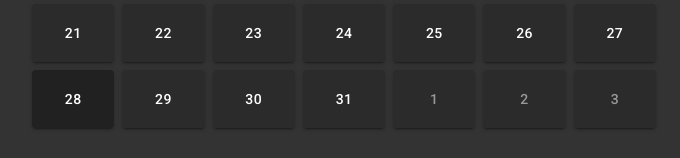
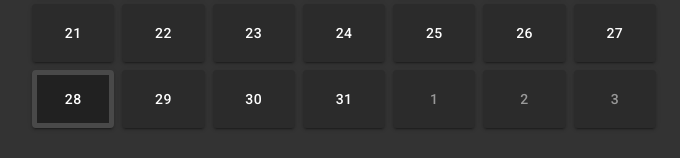
Before and after one commit to MarcusMohns/simple-calendar, a React (Vite) app: page / in a window 1280 px wide. Shown: the part 455-613 px from the top of the page, without its empty margins (296-976 px from the left). Built offline with nearby package versions, Linux system fonts and the light colour scheme.

Commit message:
change selected logic so it relies on the rerender and not on state

```diff
--- a/src/Calendar.jsx
+++ b/src/Calendar.jsx
@@ -28,30 +28,14 @@ const Calendar = () => {
     year: currYear,
   });
 
-  const currDaysOfMonth = [...calendar[selectedDate.month].days];
-
-  const handleHighlighted = (dayObj) => {
-    setCalendar((oldCalendar) =>
-      oldCalendar.map((month) =>
-        month.id === selectedDate.month
-          ? {
-              ...month,
-              days: month.days.map((day) =>
-                day.num === dayObj.num && day.month === dayObj.month
-                  ? { ...day, highlighted: true }
-                  : { ...day, highlighted: false }
-              ),
-            }
-          : month
-      )
-    );
+  const handleSelected = (dayObj) => {
     setSelectedDate((oldDate) => ({ ...oldDate, day: dayObj }));
   };
 
   const saveAppointment = (newAppointment) => {
     setCalendar((oldCalendar) =>
       oldCalendar.map((oldMonth) =>
-        // Check the highlighted day is part of the current month on screen or an adjacent one.
+        // Check the selected day is part of the current month on screen or an adjacent one.
         oldMonth.id === selectedDate.day.month || // 10
         oldMonth.id === selectedDate.day.month + 1 ||
         oldMonth.id === selectedDate.day.month - 1
@@ -98,7 +82,7 @@ const Calendar = () => {
   const deleteAppointment = (id) => {
     setCalendar((oldCalendar) =>
       oldCalendar.map((oldMonth) =>
-        // Check the highlighted day is part of the current month on screen or an adjacent one.
+        // Check the selected day is part of the current month on screen or an adjacent one.
         oldMonth.id === selectedDate.day.month || // 10
         oldMonth.id === selectedDate.day.month + 1 ||
         oldMonth.id === selectedDate.day.month - 1
@@ -199,11 +183,8 @@ const Calendar = () => {
       <Suspense fallback={<CircularProgress color="secondary" />}>
         <Month
           month={calendar[selectedDate.month]}
-          selectedMonth={selectedDate.month}
-          setSelectedDate={setSelectedDate}
-          nextMonth={nextMonth}
-          previousMonth={previousMonth}
-          handleHighlighted={handleHighlighted}
+          selectedDay={selectedDate.day}
+          handleSelected={handleSelected}
           currDay={currDay}
           currMonth={currMonth}
           currYear={currYear}
--- a/src/CalendarMonth.js
+++ b/src/CalendarMonth.js
@@ -35,7 +35,6 @@ export const CalendarMonth = (year, month) => {
         month: month - 1,
         year: year,
         currentMonth: false,
-        highlighted: false,
       },
     ];
   }
@@ -54,7 +53,6 @@ export const CalendarMonth = (year, month) => {
         month: month,
         year: year,
         currentMonth: true,
-        highlighted: false,
       },
     ];
   }
@@ -73,7 +71,6 @@ export const CalendarMonth = (year, month) => {
         month: month + 1,
         year: year,
         currentMonth: false,
-        highlighted: false,
       },
     ];
   }
--- a/src/Day.jsx
+++ b/src/Day.jsx
@@ -3,14 +3,14 @@ import Button from "@mui/material/Button";
 import Badge from "@mui/material/Badge";
 import { styled } from "@mui/material/styles";
 
-const StyledBadge = styled(Badge)(({ theme }) => ({
+const StyledBadge = styled(Badge)(() => ({
   "& .MuiBadge-badge": {
     right: 10,
     top: 10,
   },
 }));
 
-const Day = ({ day, handleHighlighted, isToday }) => {
+const Day = ({ day, handleSelected, isSelected, isToday }) => {
   return (
     <StyledBadge
       color="secondary"
@@ -19,7 +19,7 @@ const Day = ({ day, handleHighlighted, isToday }) => {
     >
       <Button
         variant="contained"
-        onClick={() => handleHighlighted(day)}
+        onClick={() => handleSelected(day)}
         sx={{
           minWidth: { xs: "40px", lg: "56px" },
           minHeight: { lg: "58px" },
@@ -27,9 +27,7 @@ const Day = ({ day, handleHighlighted, isToday }) => {
           background: "#2b2b2b",
           backgroundColor: isToday ? "#212121" : null,
           color: day.currentMonth ? "#fff" : "#999999",
-          border: day.highlighted
-            ? "5px solid #494949"
-            : "5px solid transparent",
+          border: isSelected ? "5px solid #494949" : "5px solid transparent",
         }}
       >
         {day.num}
--- a/src/Month.jsx
+++ b/src/Month.jsx
@@ -2,18 +2,12 @@ import React from "react";
 import Box from "@mui/material/Box";
 import Grid from "@mui/material/Grid2";
 import Day from "./Day";
-import ArrowRightIcon from "@mui/icons-material/ArrowRight";
-import ArrowLeftIcon from "@mui/icons-material/ArrowLeft";
 import { DAYS } from "./Utilities";
-import SelectMonth from "./Components/SelectMonth";
 
 const Month = ({
   month,
-  nextMonth,
-  previousMonth,
-  selectedMonth,
-  setSelectedDate,
-  handleHighlighted,
+  selectedDay,
+  handleSelected,
   currDay,
   currMonth,
   currYear,
@@ -35,11 +29,16 @@ const Month = ({
           >
             <Day
               day={day}
-              handleHighlighted={handleHighlighted}
+              handleSelected={handleSelected}
               isToday={
                 day.num === currDay &&
                 day.month === currMonth &&
                 day.year === currYear
+              }
+              isSelected={
+                day.num === selectedDay.num &&
+                day.month === selectedDay.month &&
+                day.year === selectedDay.year
               }
             />
           </Grid>
--- a/src/Utilities.js
+++ b/src/Utilities.js
@@ -69,7 +69,6 @@ export const CalendarMonth = (year, month) => {
         month: month - 1,
         year: year,
         currentMonth: false,
-        highlighted: false,
       },
     ];
   }
@@ -88,7 +87,6 @@ export const CalendarMonth = (year, month) => {
         month: month,
         year: year,
         currentMonth: true,
-        highlighted: false,
       },
     ];
   }
@@ -107,7 +105,6 @@ export const CalendarMonth = (year, month) => {
         month: month + 1,
         year: year,
         currentMonth: false,
-        highlighted: false,
       },
     ];
   }
```
